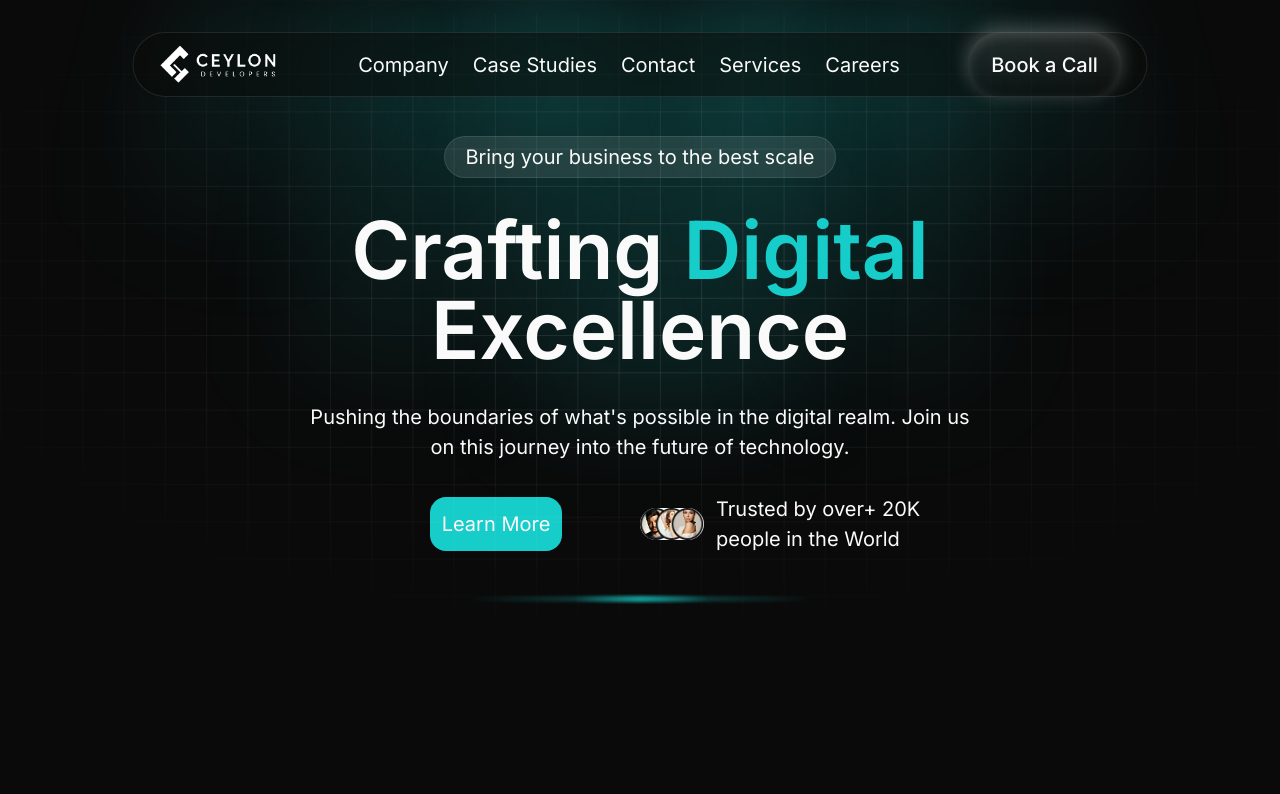
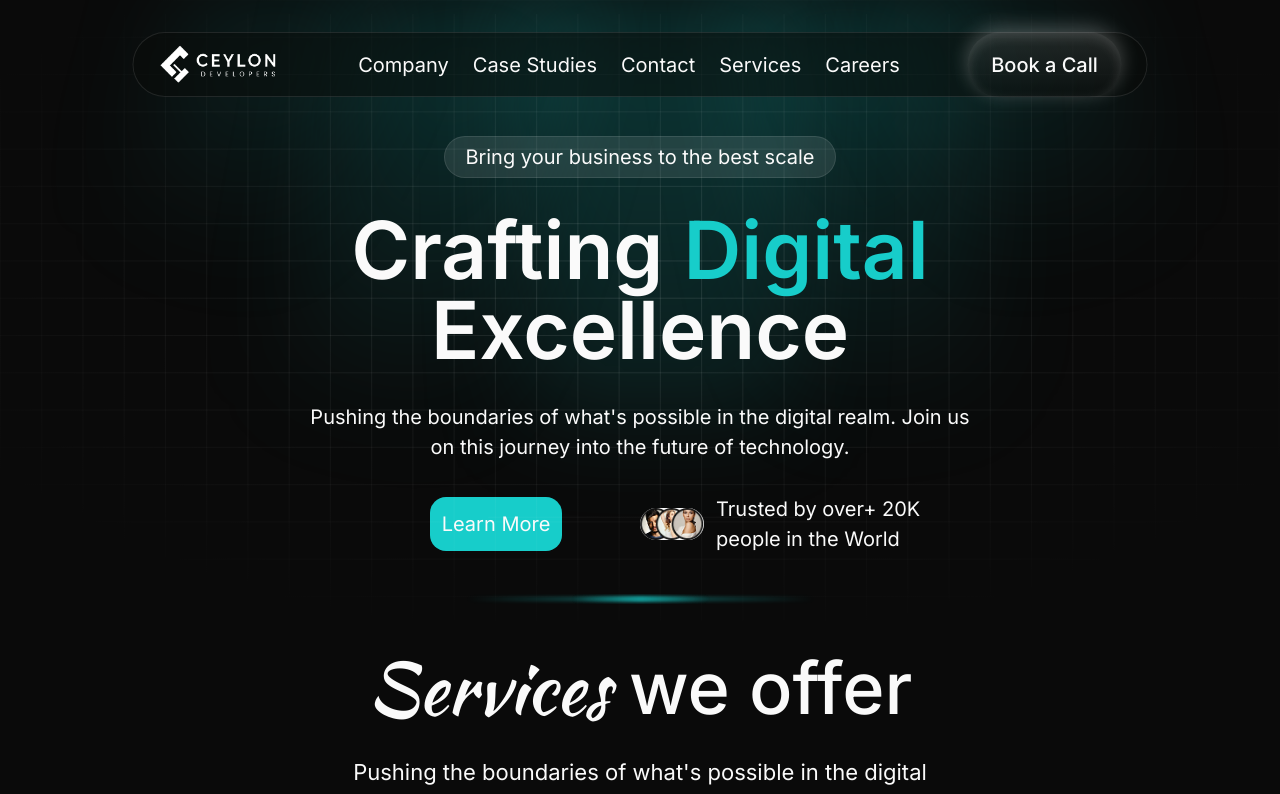
Before and after one commit to Roshen-Perera/ceylon-developers-portfolio, a Next.js app: page / in a window 1280 px wide. Shown: the top 794 px of the page. Built offline with nearby package versions, Linux system fonts and the light colour scheme.

Commit message:
Uncomment Services component in Home function for improved layout visibility

```diff
--- a/app/page.tsx
+++ b/app/page.tsx
@@ -23,8 +23,8 @@ export default function Home() {
         <NavBar />
         <HeroSection />
       </div>
-      {/* <Services/>
-      <Why/>
+      <Services />
+      {/* <Why/>
       <Approach/>
       <WeDoSection/>
       <Facilities/>
```
